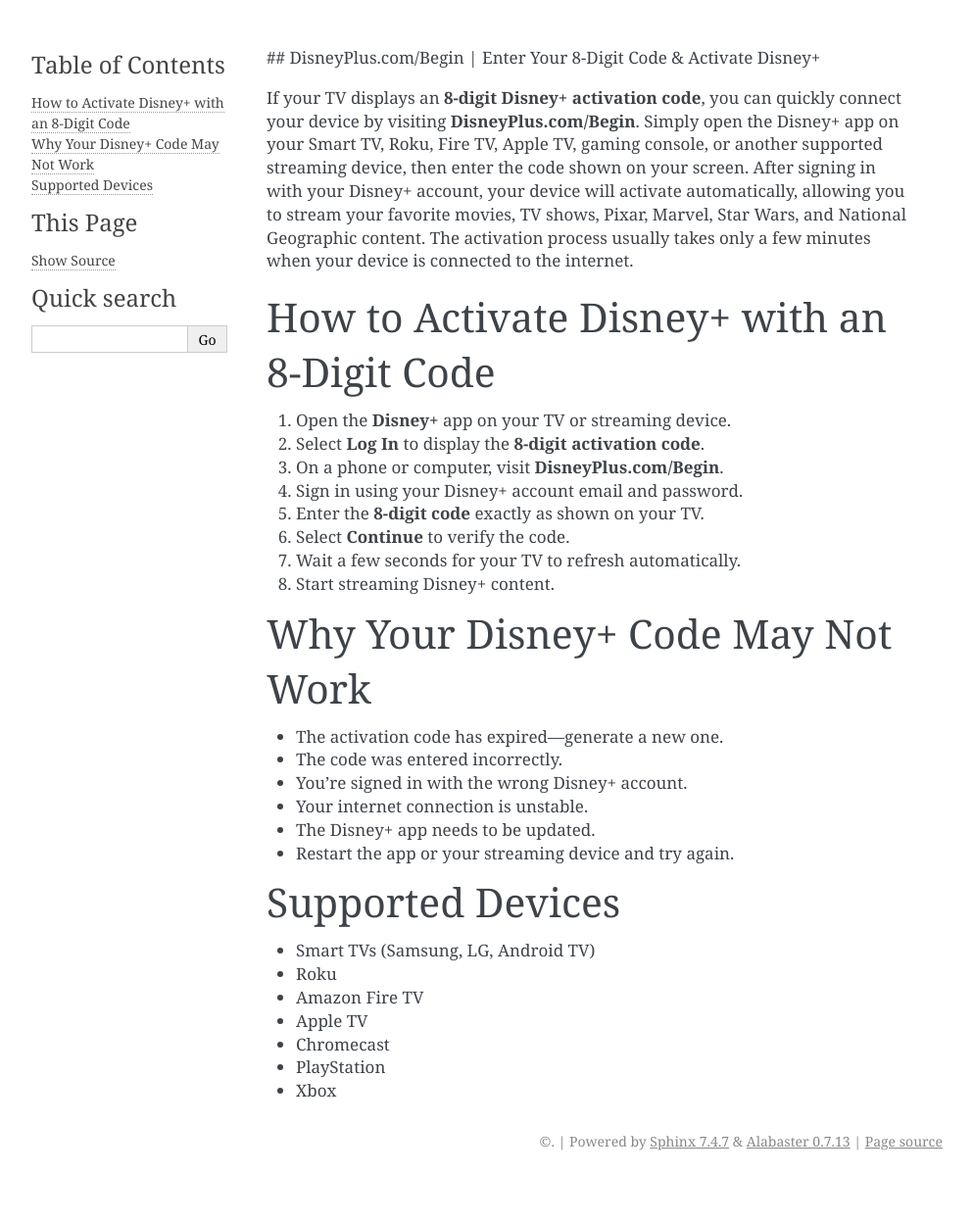
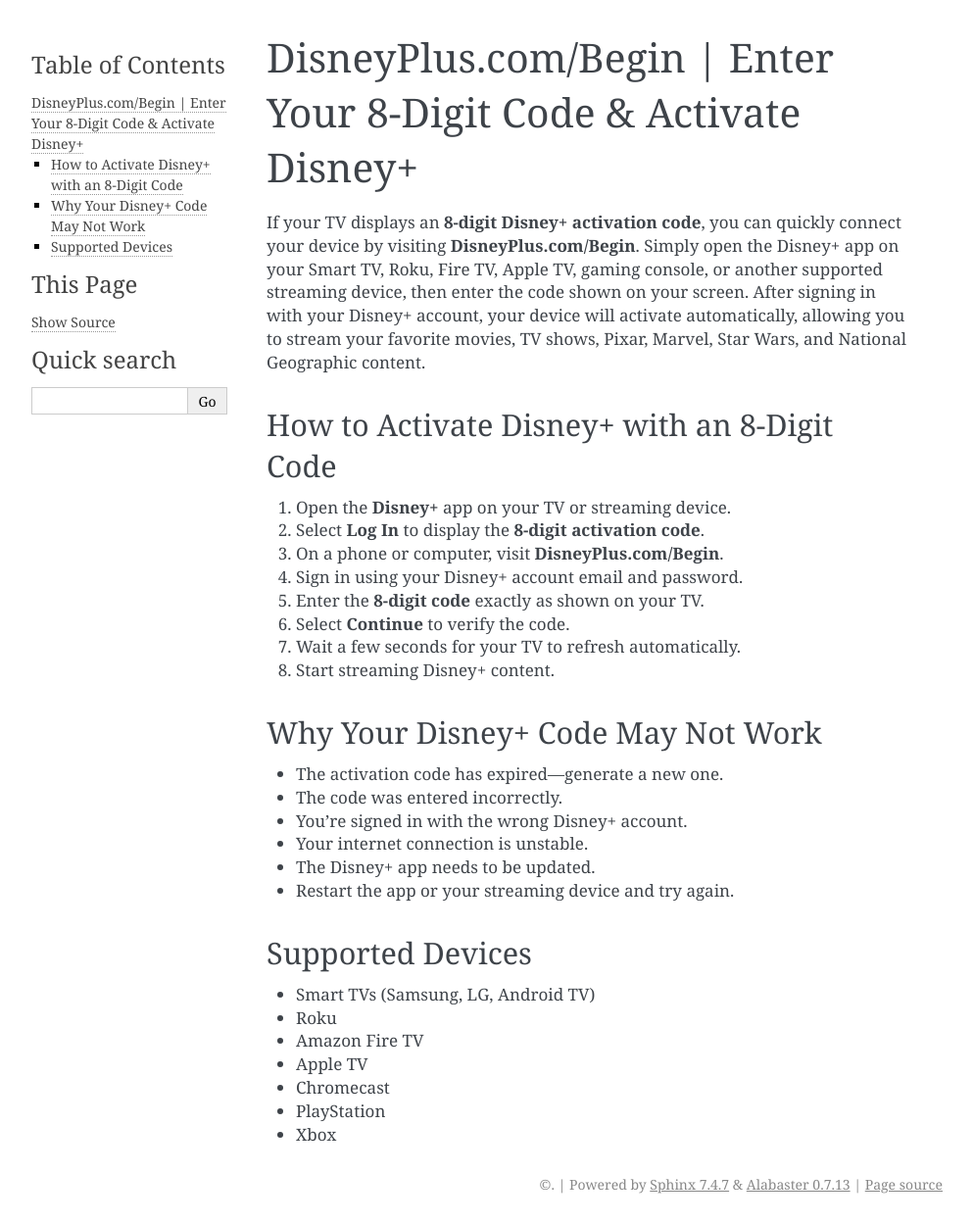
Before and after one commit to taxguide/disneyplusguide, a Sphinx documentation site: the page built from docs/index.rst, in a window 1280 px wide. Shown: the whole page at 98% size, without its empty margins (148-1141 px from the left). Built offline with Sphinx 7.4.7, drawn with Linux system fonts in a browser that asks for light colours; before the commit the page ends 1204 px from its top, so only the background shows below that.

Commit message:
Update index.rst

```diff
--- a/docs/index.rst
+++ b/docs/index.rst
@@ -1,6 +1,7 @@
-## DisneyPlus.com/Begin | Enter Your 8-Digit Code & Activate Disney+
+DisneyPlus.com/Begin | Enter Your 8-Digit Code & Activate Disney+
+=================================================================
 
-If your TV displays an **8-digit Disney+ activation code**, you can quickly connect your device by visiting **DisneyPlus.com/Begin**. Simply open the Disney+ app on your Smart TV, Roku, Fire TV, Apple TV, gaming console, or another supported streaming device, then enter the code shown on your screen. After signing in with your Disney+ account, your device will activate automatically, allowing you to stream your favorite movies, TV shows, Pixar, Marvel, Star Wars, and National Geographic content. The activation process usually takes only a few minutes when your device is connected to the internet.
+If your TV displays an **8-digit Disney+ activation code**, you can quickly connect your device by visiting **DisneyPlus.com/Begin**. Simply open the Disney+ app on your Smart TV, Roku, Fire TV, Apple TV, gaming console, or another supported streaming device, then enter the code shown on your screen. After signing in with your Disney+ account, your device will activate automatically, allowing you to stream your favorite movies, TV shows, Pixar, Marvel, Star Wars, and National Geographic content.
 
 How to Activate Disney+ with an 8-Digit Code
 --------------------------------------------
```
